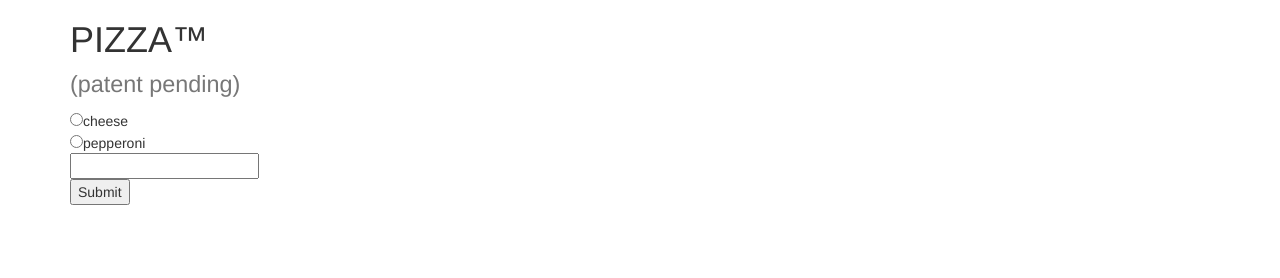
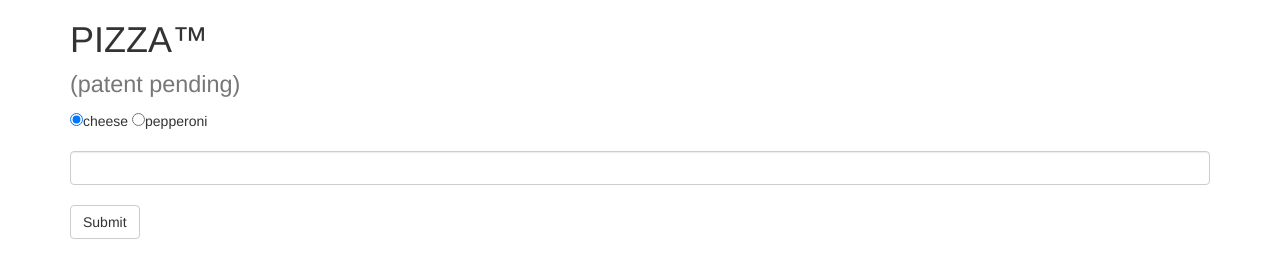
Before and after one commit to dwright213/PIZZA, a plain HTML site: page index.html in a window 1280 px wide. Drawn offline with nearby package versions, Linux system fonts and the light colour scheme.

Commit message:
add all required functionality

```diff
--- a/index.html
+++ b/index.html
@@ -15,23 +15,20 @@
           (patent pending)
         </small>
       </h1>
+        <form id="pizza">
+          <div class="form-group">
+            <input type="radio" name="pizza-type" value="cheese" checked="checked" />cheese
 
-      <form id="pizza">
-
-
-        <input type="radio" name="pizza-type" value="cheese">cheese
-        <br>
-        <input type="radio" name="pizza-type" value="pepperoni">pepperoni
-        <br>
-
-        <input type="number" id="size">
-        <br>
-        <button type="submit">Submit</button>
-      </form>
-
+            <input type="radio" name="pizza-type" value="pepperoni" />pepperoni
+            <br>
+            <br>
+            <input class="form-control" type="number" id="size">
+            <br>
+            <button class="btn btn-default" type="submit">Submit</button>
+          </div>
+        </form>
       <div id="results">
       </div>
-
 
     </div>
   </body>
--- a/js/scripts.js
+++ b/js/scripts.js
@@ -23,8 +23,6 @@ var Pizza = {
   }
 };
 
-
-
 $(document).ready(function() {
   $("form#pizza").submit(function(event) {
     event.preventDefault();
@@ -36,7 +34,7 @@ $(document).ready(function() {
     newPizza.size = inputtedSize;
     newPizza.type = inputtedPizzaType;
 
-    $("div#results").append(newPizza.getDetails());
+    $("div#results").text(newPizza.getDetails());
 
   });
 
```
Also changed, not shown: spec/specs.js (+2 -0 lines), 1 other file.
